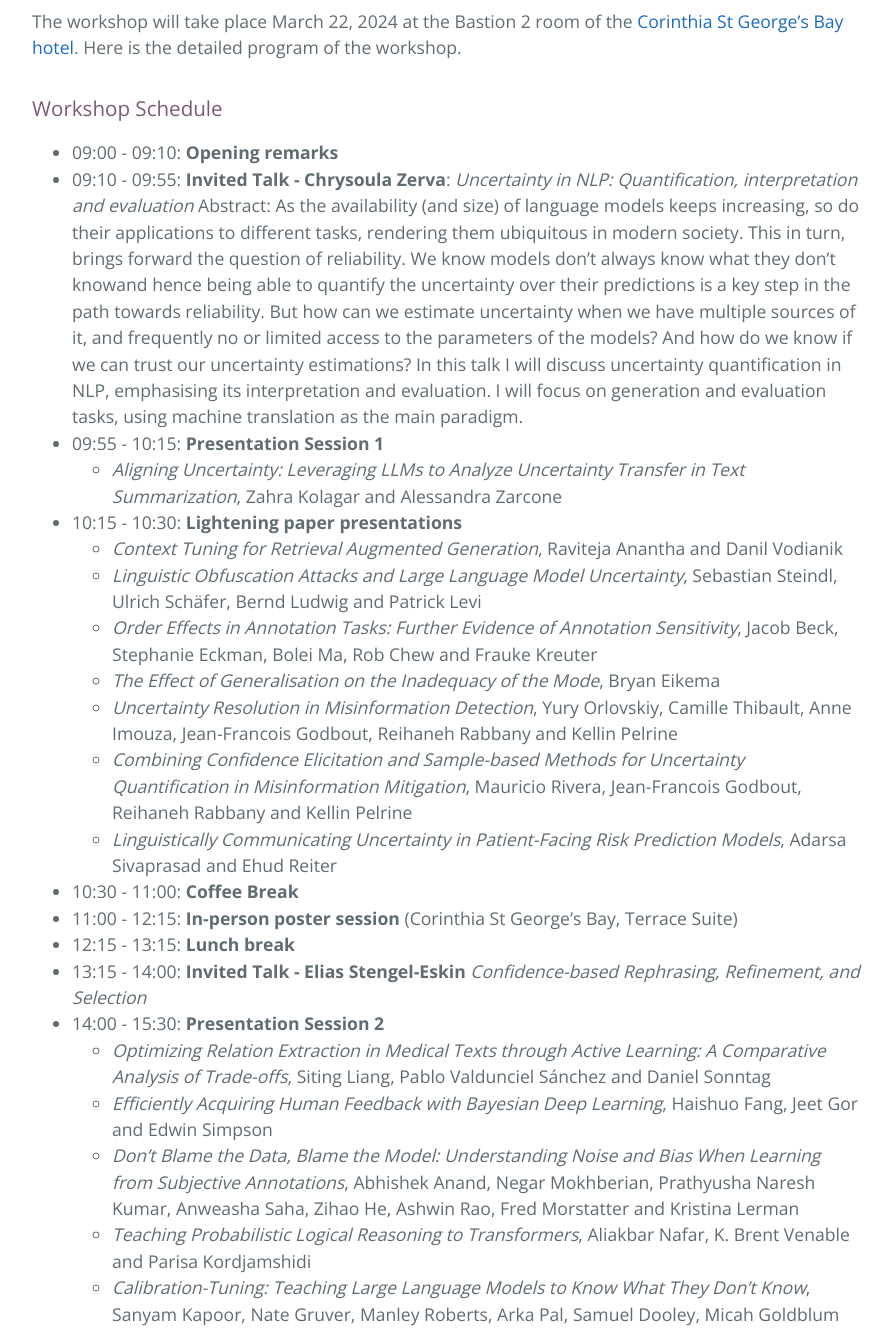
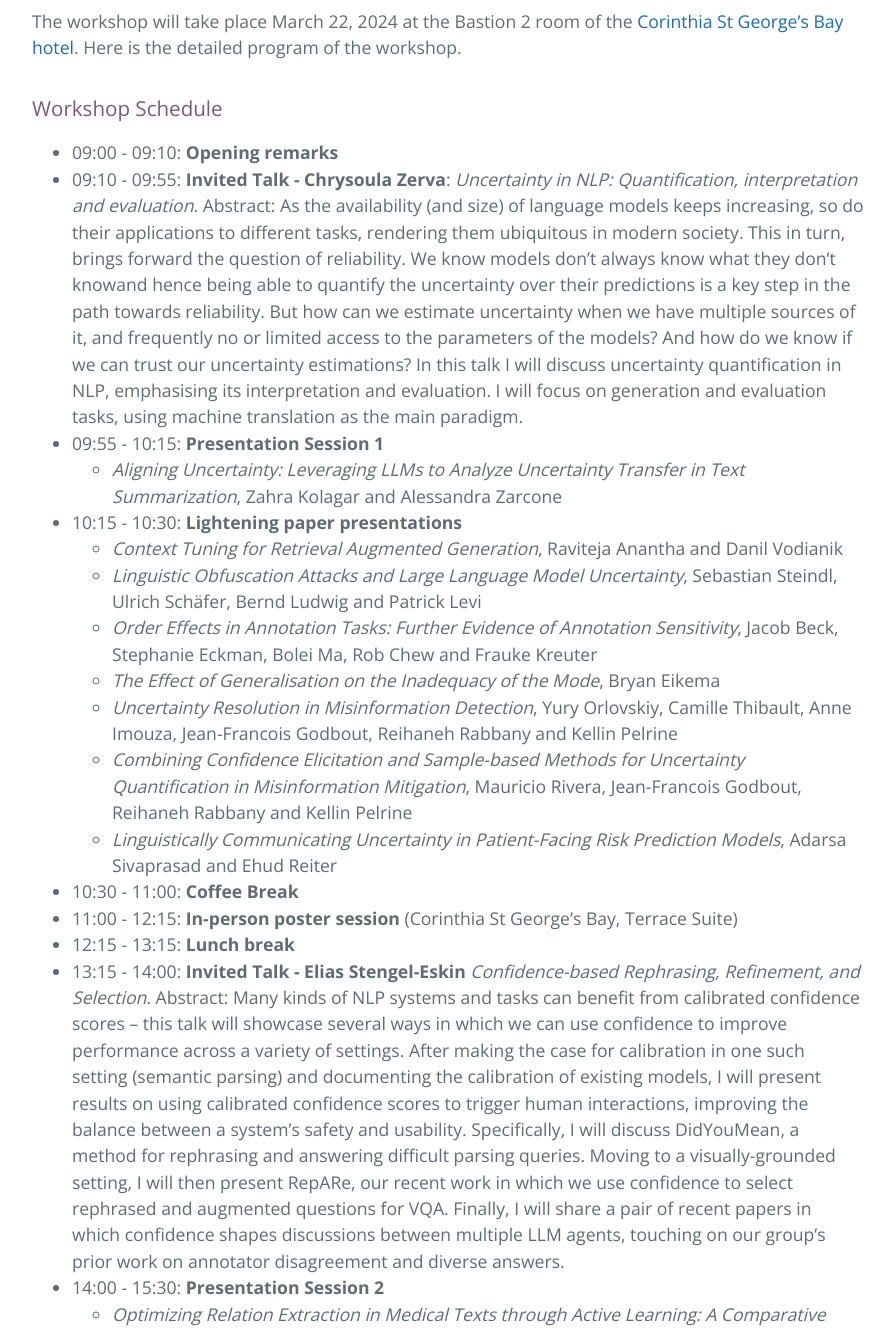
Before and after one commit to uncertainlp/uncertainlp.github.io, a Jekyll site: the page built from program.md, in a window 1280 px wide and 1400 px high, scrolled down 842 px, cut to the strip 67-1400 px from the top of the window. Shown: the whole strip, without its empty margins (192-1086 px from the left). Built offline with Jekyll 4.4.1, drawn with Linux system fonts in a browser that asks for light colours; the repository's description, which GitHub fills in, is left out.

Commit message:
Update program.md, added abstracts

```diff
--- a/program.md
+++ b/program.md
@@ -10,7 +10,7 @@ The workshop will take place March 22, 2024 at the Bastion 2 room of the <a href
 
 
 - 09:00 - 09:10: **Opening remarks**
-- 09:10 - 09:55: **Invited Talk - Chrysoula Zerva**: *Uncertainty in NLP: Quantification, interpretation and evaluation*
+- 09:10 - 09:55: **Invited Talk - Chrysoula Zerva**: *Uncertainty in NLP: Quantification, interpretation and evaluation*.
   Abstract: As the availability (and size) of language models keeps increasing, so do their applications to different tasks, rendering them ubiquitous in modern society. This in turn, brings forward the question of reliability. We know models don’t always know what they don’t knowand hence being able to quantify the uncertainty over their predictions is a key step in the path towards reliability. But how can we estimate uncertainty when we have multiple sources of it, and frequently no or limited access to the parameters of the models? And how do we know if we can trust our uncertainty estimations? In this talk I will discuss uncertainty quantification in NLP, emphasising its interpretation and evaluation. I will focus on generation and evaluation tasks, using machine translation as the main paradigm.
 - 09:55 - 10:15: **Presentation Session 1**
   - *Aligning Uncertainty: Leveraging LLMs to Analyze Uncertainty Transfer in Text Summarization*, Zahra Kolagar and Alessandra Zarcone
@@ -26,7 +26,7 @@ The workshop will take place March 22, 2024 at the Bastion 2 room of the <a href
 - 10:30 - 11:00: **Coffee Break**
 - 11:00 - 12:15: **In-person poster session** (Corinthia St George's Bay, Terrace Suite)
 - 12:15 - 13:15: **Lunch break**
-- 13:15 - 14:00: **Invited Talk - Elias Stengel-Eskin** *Confidence-based Rephrasing, Refinement, and Selection*
+- 13:15 - 14:00: **Invited Talk - Elias Stengel-Eskin** *Confidence-based Rephrasing, Refinement, and Selection*. Abstract: Many kinds of NLP systems and tasks can benefit from calibrated confidence scores -- this talk will showcase several ways in which we can use confidence to improve performance across a variety of settings. After making the case for calibration in one such setting (semantic parsing) and documenting the calibration of existing models, I will present results on using calibrated confidence scores to trigger human interactions, improving the balance between a system's safety and usability. Specifically, I will discuss DidYouMean, a method for rephrasing and answering difficult parsing queries. Moving to a visually-grounded setting, I will then present RepARe, our recent work in which we use confidence to select rephrased and augmented questions for VQA. Finally, I will share a pair of recent papers in which confidence shapes discussions between multiple LLM agents, touching on our group's prior work on annotator disagreement and diverse answers.
 - 14:00 - 15:30: **Presentation Session 2**
   - *Optimizing Relation Extraction in Medical Texts through Active Learning: A Comparative Analysis of Trade-offs*, Siting Liang, Pablo Valdunciel Sánchez and Daniel Sonntag
   - *Efficiently Acquiring Human Feedback with Bayesian Deep Learning*, Haishuo Fang, Jeet Gor and Edwin Simpson
```
